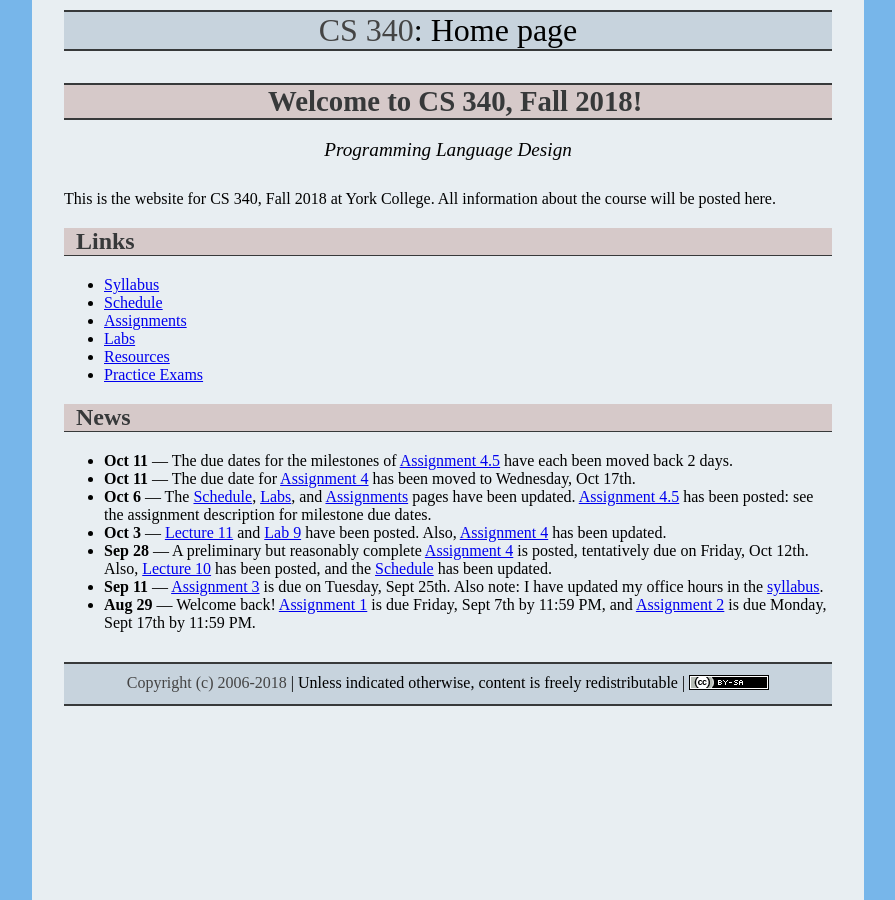
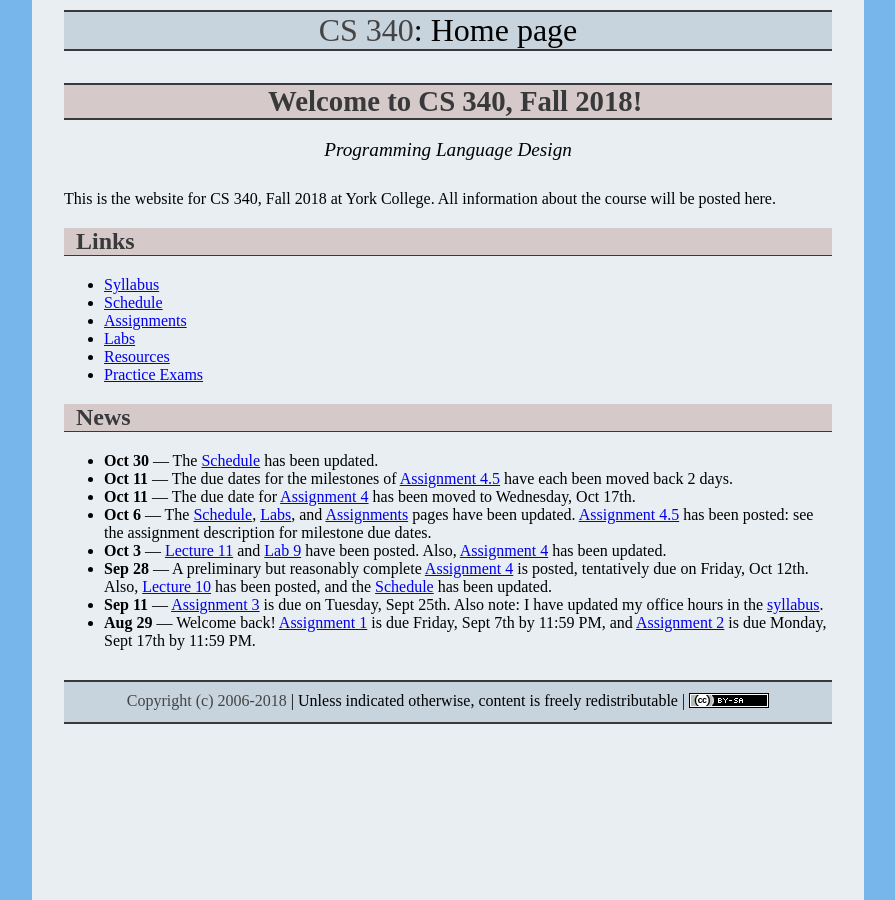
Before and after one commit to ycpcs/cs340-fall2018, a Jekyll site: the page built from index.md, in a window 1280 px wide. Shown: the whole page, without its empty margins (192-1087 px from the left). Built offline with Jekyll 4.4.1, drawn with Linux system fonts in a browser that asks for light colours.

Commit message:
news about schedule update

```diff
--- a/index.md
+++ b/index.md
@@ -20,6 +20,7 @@ This is the website for CS 340, Fall 2018 at York College.  All information abou
 
 ## News
 
+* **Oct 30** &mdash; The [Schedule](schedule.html) has been updated.
 * **Oct 11** &mdash; The due dates for the milestones of [Assignment 4.5](assign/assign04_5.html) have each been moved back 2 days.
 * **Oct 11** &mdash; The due date for [Assignment 4](assign/assign04.html) has been moved to Wednesday, Oct 17th.
 * **Oct 6** &mdash; The [Schedule](schedule.html), [Labs](labs/index.html), and [Assignments](assign/index.html) pages have been updated.  [Assignment 4.5](assign/index.html) has been posted: see the assignment description for milestone due dates.
```
